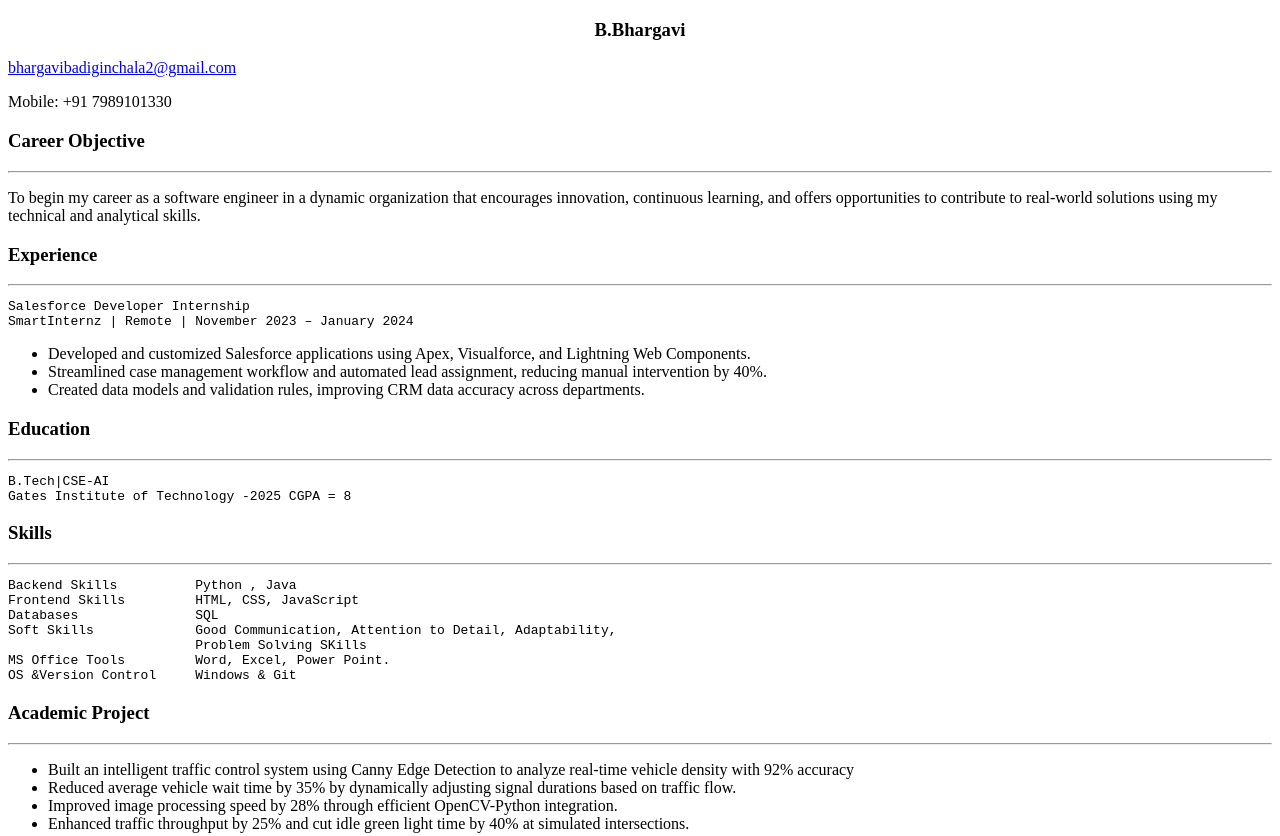
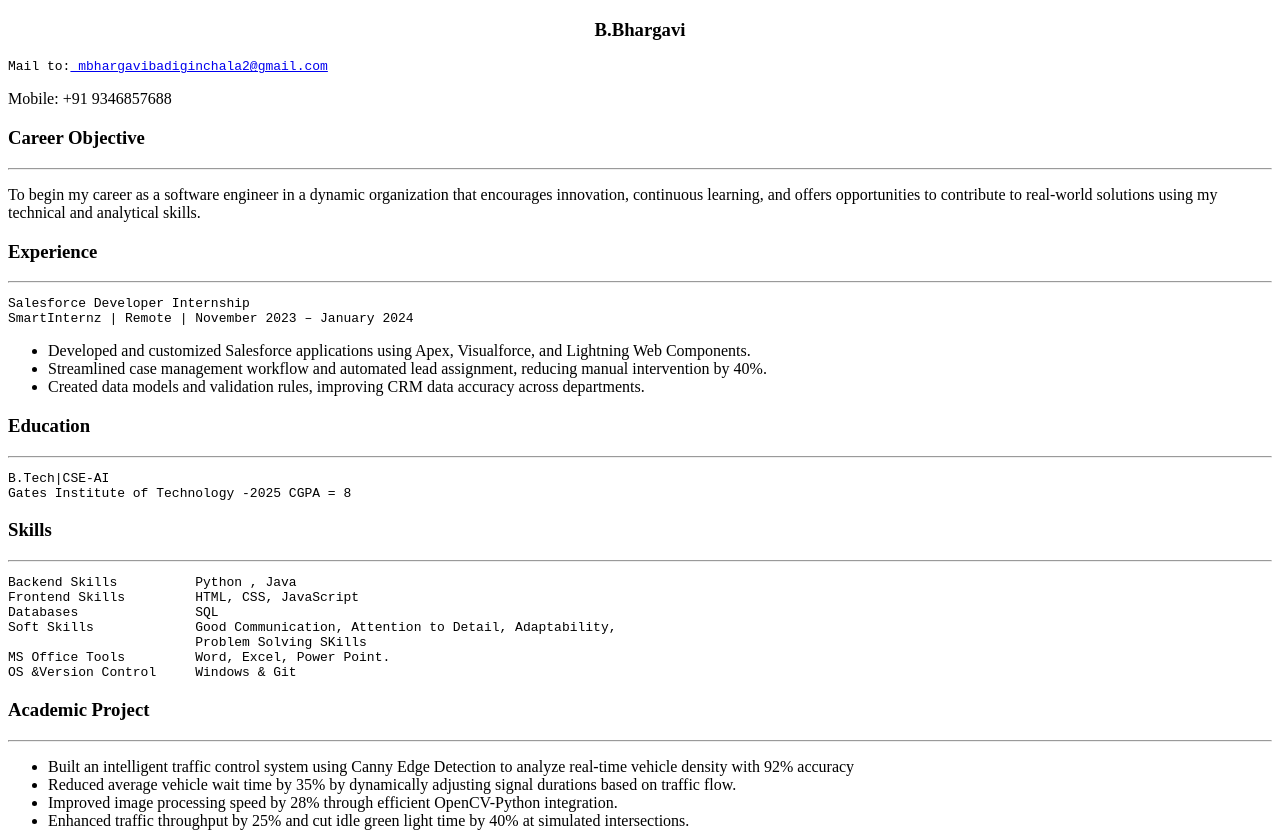
Before and after one commit to BhargaviBadiginchula/HTML, a plain HTML site: page resume.html in a window 1280 px wide. Shown: the top 836 px of the page. Drawn offline with Linux system fonts and the light colour scheme.

Commit message:
creating  a resume with basic html tags

```diff
--- a/index.html
+++ b/resume.html
@@ -5,10 +5,10 @@
 </head>
 <body>
 <center><h3>B.Bhargavi</h3></center>
-<a href="mailto:bhargavibadiginchala2@gmail.com"> bhargavibadiginchala2@gmail.com</a>
-<p>Mobile: +91 7989101330</p>
+<pre>Mail to:<a href="mailto:bhargavibadiginchala2@gmail.com"> mbhargavibadiginchala2@gmail.com</a></pre>
+<p>Mobile: +91 9346857688</p>
 <h3>Career Objective</h3><hr/>
-<p width="500px">To begin my career as a software engineer in a dynamic organization that encourages
+<p >To begin my career as a software engineer in a dynamic organization that encourages
 innovation, continuous learning, and offers opportunities to contribute to real-world solutions
 using my technical and analytical skills.</p>
 <h3>Experience</h3><hr/>
```
